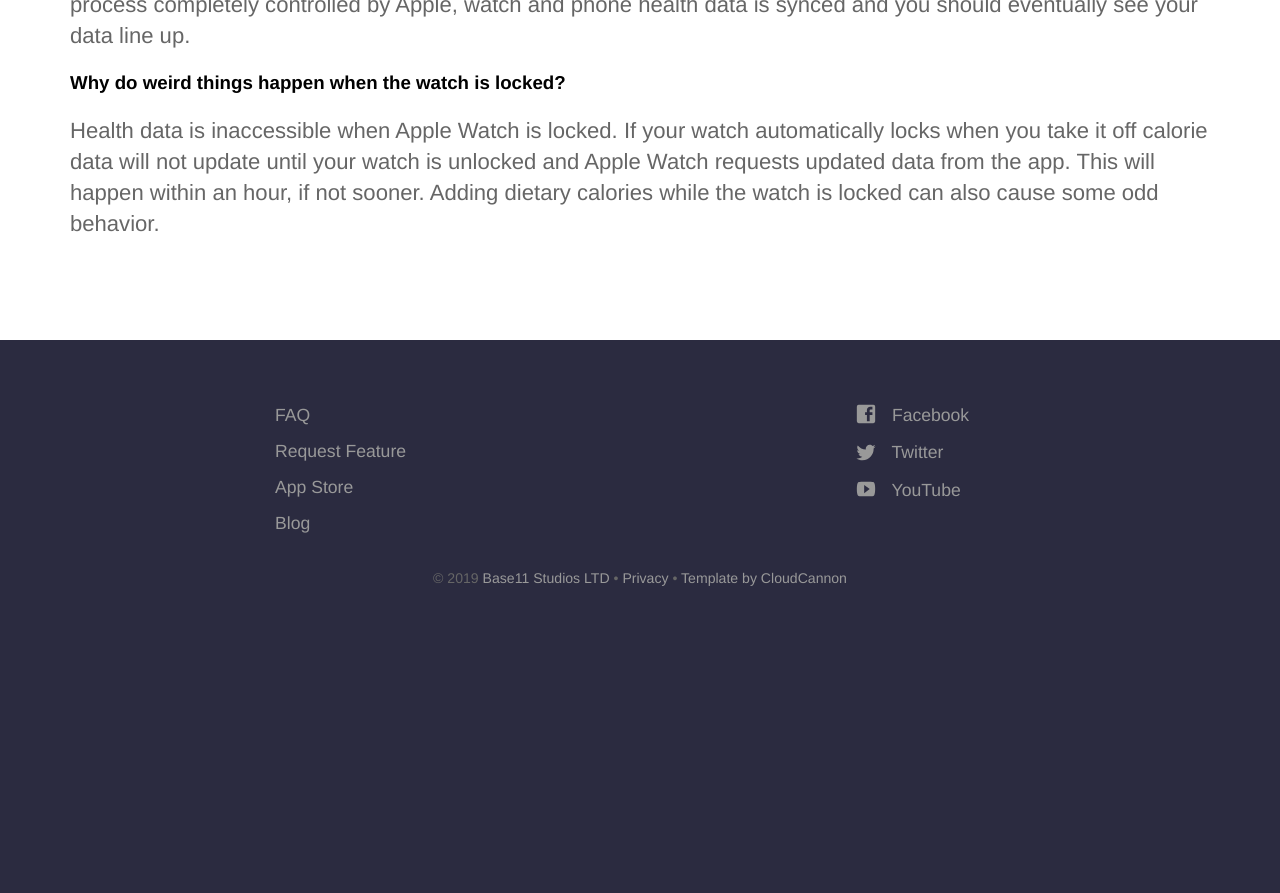
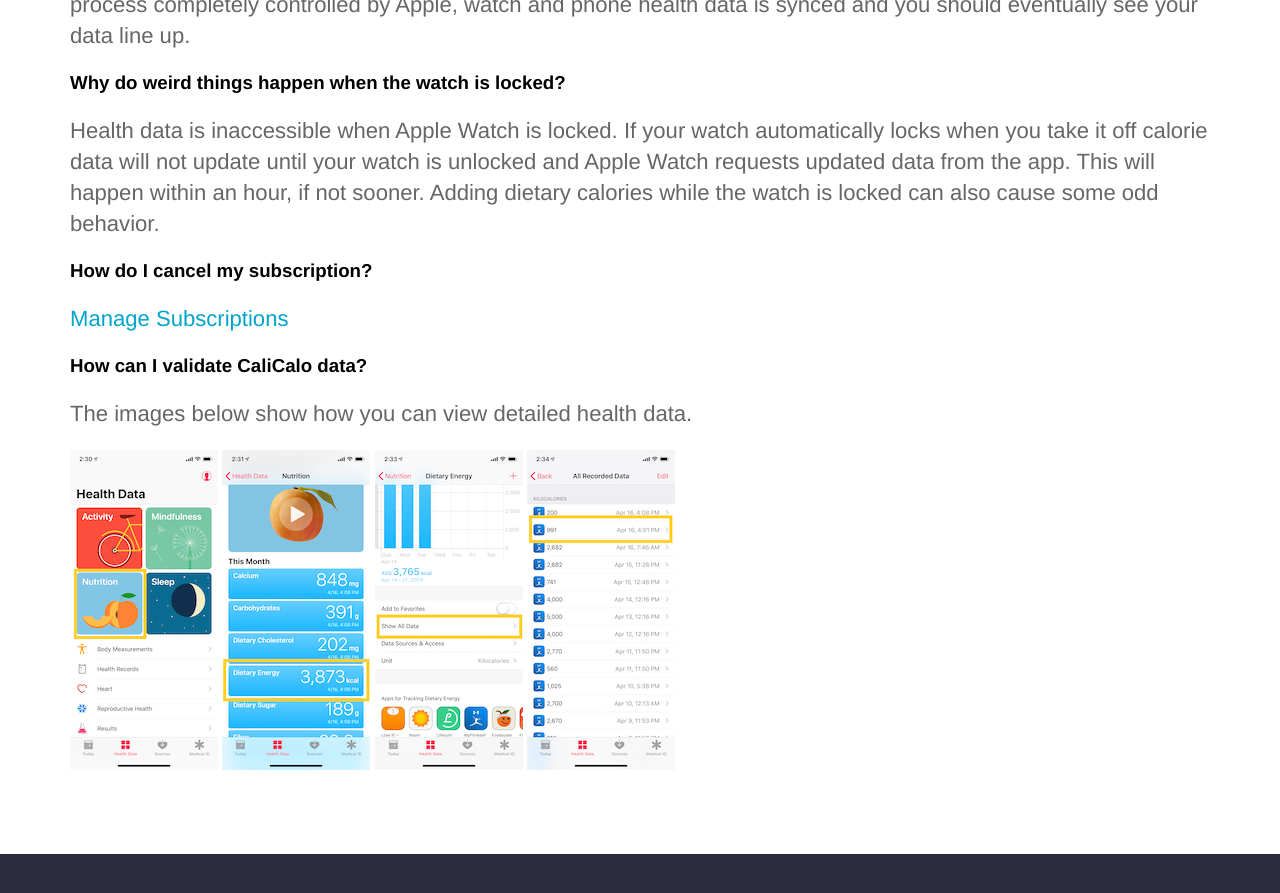
Before and after one commit to Base11Studios/calicalo-site, a Jekyll site: the page built from faq.html, in a window 1280 px wide and 900 px high, scrolled down 784 px. Shown: the top 893 px of the window. Built offline with Jekyll 4.4.1, drawn with Linux system fonts in a browser that asks for light colours; comment, search, counter and statistics services are not loaded; before the commit the page ends 1423 px from its top, so only the background shows below that.

Commit message:
Add some FAQs

```diff
--- a/faq.html
+++ b/faq.html
@@ -21,3 +21,19 @@
 <h3>Why do weird things happen when the watch is locked?</h3>
 
 <p>Health data is inaccessible when Apple Watch is locked. If your watch automatically locks when you take it off calorie data will not update until your watch is unlocked and Apple Watch requests updated data from the app. This will happen within an hour, if not sooner. Adding dietary calories while the watch is locked can also cause some odd behavior.</p>
+
+<h3>How do I cancel my subscription?</h3>
+
+<p> <a href="https://apple.co/2Th4vqI">Manage Subscriptions</a> </p>
+
+<h3>How can I validate CaliCalo data?</h3>
+
+<p>The images below show how you can view detailed health data.</p>
+
+<img src="/images/choose-category.jpeg" style="width:148px;height:320px;">
+
+<img src="/images/choose-type.jpeg" style="width:148px;height:320px;">
+
+<img src="/images/choose-all.jpeg" style="width:148px;height:320px;">
+
+<img src="/images/choose-data.jpeg" style="width:148px;height:320px;">
```
Also changed, not shown: images/choose-all.jpeg (added), images/choose-category.jpeg (added), images/choose-data.jpeg (added), images/choose-type.jpeg (added).
